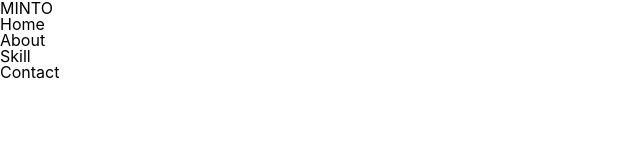
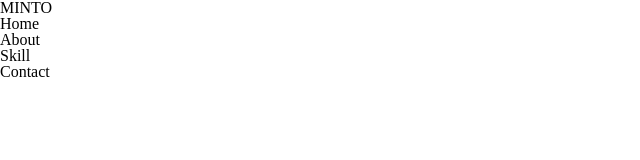
Before and after one commit to Miintoo/introduce-myself, a React (Create React App) app: page / in a window 1280 px wide. Shown: the top 160 px of the page, without its empty margins (0-640 px from the left). Built offline with nearby package versions, Linux system fonts and the light colour scheme; the HTML template or start-up script is replaced by a standard one.

Commit message:
Style: index.css 기본 스타일 삭제

```diff
--- a/src/index.css
+++ b/src/index.css
@@ -1,13 +1,3 @@
-body {
-  margin: 0;
-  font-family: -apple-system, BlinkMacSystemFont, 'Segoe UI', 'Roboto', 'Oxygen',
-    'Ubuntu', 'Cantarell', 'Fira Sans', 'Droid Sans', 'Helvetica Neue',
-    sans-serif;
-  -webkit-font-smoothing: antialiased;
-  -moz-osx-font-smoothing: grayscale;
+* {
+  box-sizing: border-box;
 }
-
-code {
-  font-family: source-code-pro, Menlo, Monaco, Consolas, 'Courier New',
-    monospace;
-}
```
